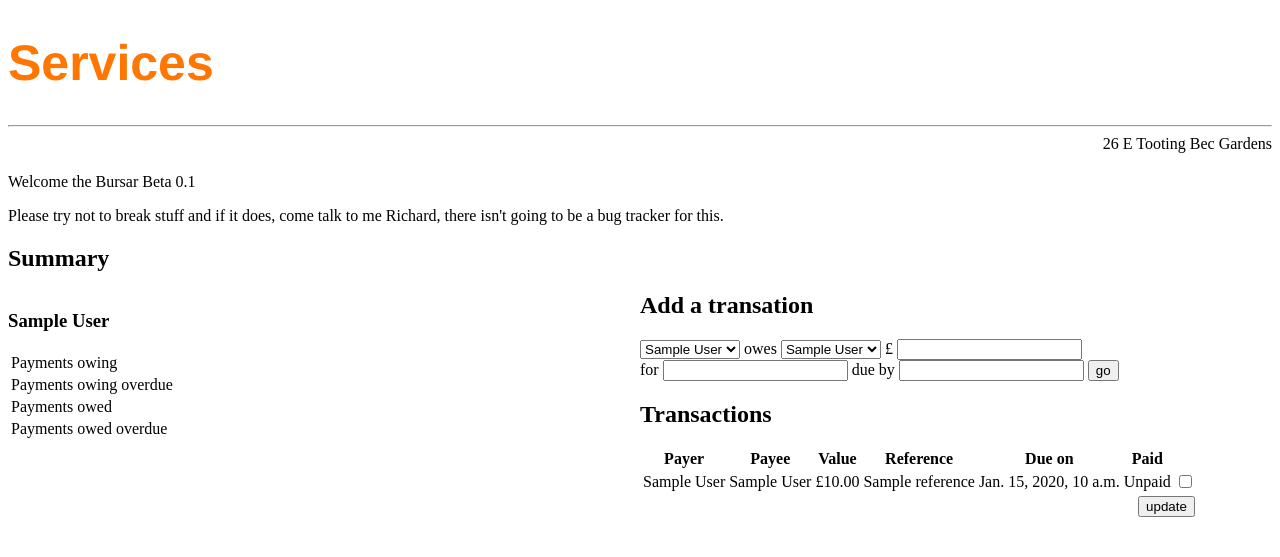
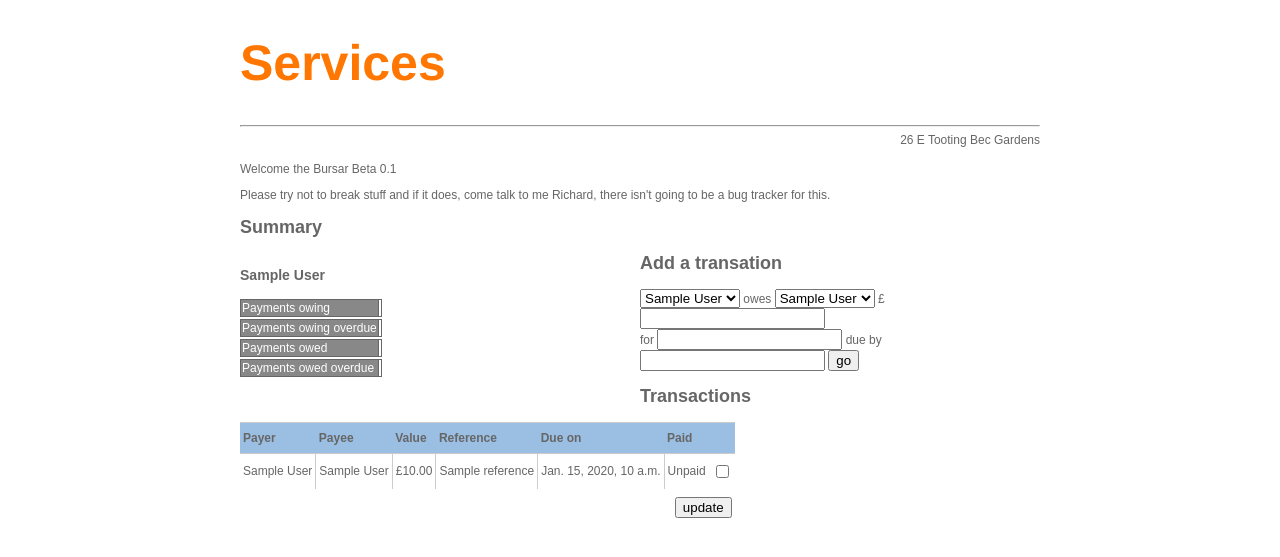
Before and after one commit to benjumanji/services, a Django app: template templates/bursar/index.html in a window 1280 px wide. Shown: the top 557 px of the page. Run offline with Django 3.2, Linux system fonts and the light colour scheme; tables that the repository leaves empty hold one stand-in row (values such as "Sample post"); the template is opened without the code that fills it: values that come from a table or form of the project are taken from there, most other values are stand-ins (such as "Sample title", 1, 10 or a date in 2020).

Commit message:
Tided up and modified css files for the main and bursar specific files. bursar index page is now readable. Fixed a small bug for the display of balances owing

```diff
--- a/assets/bursar/css/main.css
+++ b/assets/bursar/css/main.css
@@ -3,3 +3,55 @@
 	; margin-bottom:15px
 	; width:50%;
 }
+
+.user-summary {
+		border-collapse:separate
+	; border-spacing:0px 2px
+}
+
+.user-summary > tbody > tr > td {
+		border:1px solid #666666
+}
+
+.user-summary > tbody > tr > td:first-child {
+		background:#888888
+	; border-right:none
+	; color:#ffffff
+}
+
+#txs {
+		border-collapse:collapse
+}
+
+#txs > tbody > tr > td {
+		padding:8px 3px
+}
+
+#txs > tbody > tr > td + td {
+		border-left:1px solid #CCC
+}
+
+#txs > tbody > tr:nth-child(odd) > td {
+		background:#EEE
+}
+
+#txs > tbody > tr:last-child > td {
+		background:#FFF
+}
+
+#txs > tbody > tr > td:last-child {
+		border-left:none
+}
+
+
+#txs > tbody > tr > th {
+		background:#9ABFE3
+	; border-top:1px solid #CCC
+	; border-bottom:1px solid #CCC
+	; padding:8px 3px
+	; text-align:left
+
+}
+
+#txs > tbody > tr > th + th {
+}
--- a/assets/services/css/main.css
+++ b/assets/services/css/main.css
@@ -1,3 +1,13 @@
+body {
+		background:#ffffff
+	; color:#666666
+	; font-family: Arial, Helvetica, Verdana, Sans-serif;
+	; font-size:12px
+	; margin-left:auto
+	; margin-right:auto
+	; width:800px
+}
+
 h1 {
 		padding:0px
 	; font-size:50px
--- a/templates/bursar/index.html
+++ b/templates/bursar/index.html
@@ -12,7 +12,7 @@
 {% for user in users %}
 <div class="table-holder">
 	<h3>{{ user.first_name }} {{ user.last_name }}</h3>
-	<table class="user-summary"
+	<table class="user-summary">
 		<tr>
 			<td>Payments owing</td>
 			<td>{{ user.get_payments_owing }}</td>
@@ -64,7 +64,7 @@
 		<th>Value</th>
 		<th>Reference</th>
 		<th>Due on</th>
-		<th>Paid</th>
+		<th colspan="2">Paid</th>
 	</tr>
 {% for tx in txs %}
 	<tr>
@@ -74,15 +74,15 @@
 		<td>{{ tx.reference }}</td>
 		<td>{{ tx.due_by }}</td>
 		<td>{% if tx.paid %}Paid{% else %}Unpaid{% endif %}</td>
+		<td>
 		{% if not tx.paid %}
-		<td>
 			<input
 				id="tx{{ tx.id}}"
 				name="tx{{ tx.id }}"
 				type="checkbox"
 				/>
+		{% endif %}
 		</td>
-		{% endif %}
 	</tr>
 {% endfor %}
 	<tr>
```
